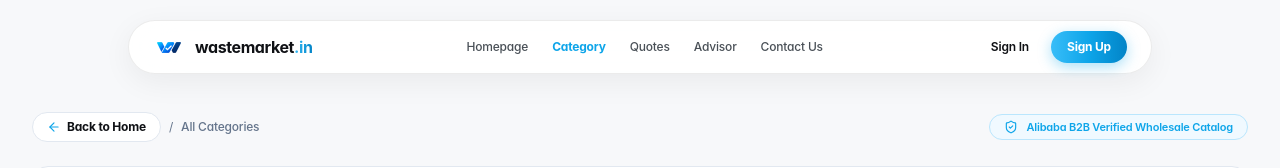
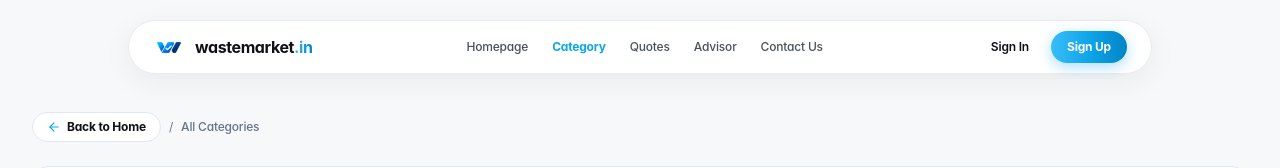
Before and after one commit to notSaiful/scrap-ai-marketplace, a React (Vite) app: page / in a window 1280 px wide. Both pictures are taken after a click on the button "Category". Shown: the top 168 px of the page. Built offline with nearby package versions, Linux system fonts and the light colour scheme; a web font is replaced by a local one.

Commit message:
chore: remove Alibaba B2B Verified Wholesale Catalog badge from CategoriesPage

```diff
--- a/src/components/CategoriesPage.tsx
+++ b/src/components/CategoriesPage.tsx
@@ -145,11 +145,6 @@ export const CategoriesPage: React.FC<CategoriesPageProps> = ({
                 <span className="font-semibold text-slate-900">{currentCategoryInfo.name}</span>
               </>
             )}
-          </div>
-
-          <div className="hidden sm:flex items-center space-x-2 text-[11px] font-semibold text-[#0ea5e9] bg-sky-50 border border-sky-200 px-3.5 py-1 rounded-full">
-            <ShieldCheck className="w-3.5 h-3.5 text-[#0ea5e9]" />
-            <span>Alibaba B2B Verified Wholesale Catalog</span>
           </div>
         </div>
 
```
